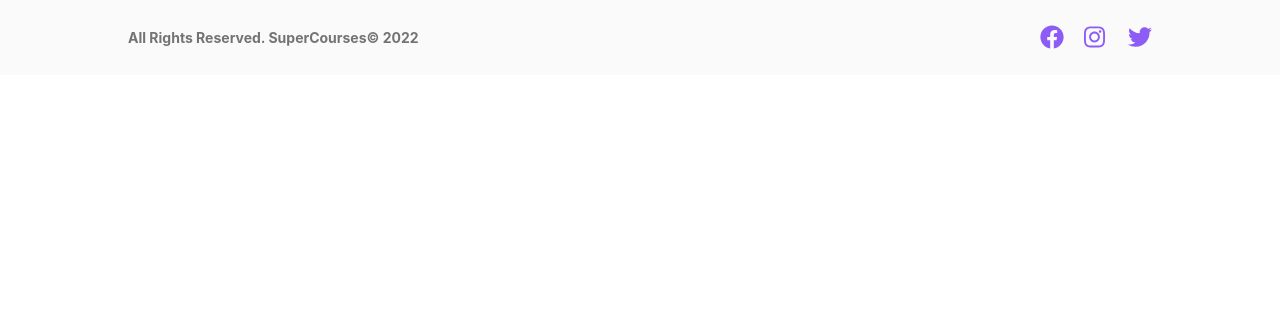
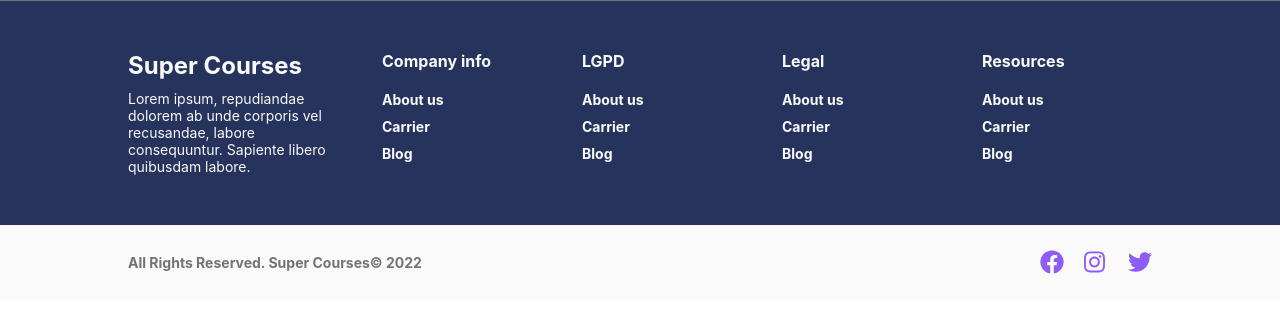
Before and after one commit to pedrohhcunha/supercourses, a Next.js app: page / in a window 1280 px wide. Shown: the top 312 px of the page. Built offline with nearby package versions, Linux system fonts and the light colour scheme.

Commit message:
subFooter from footer component

```diff
--- a/components/Footer/component.jsx
+++ b/components/Footer/component.jsx
@@ -10,12 +10,97 @@ export default function Footer(props){
     return(
         <footer className={styles.footer}>
             <div className={styles.subFooter}>
-
+                <div className={styles.resume}>
+                    <h5 className={styles.title}>Super Courses</h5>
+                    <p className={styles.paragraph}>Lorem ipsum, repudiandae dolorem ab unde corporis vel recusandae, labore consequuntur. Sapiente libero quibusdam labore.</p>
+                </div>
+                <div className={styles.groupInfos}>
+                    <div className={styles.areaLinks}>
+                        <h5 className={styles.title}>Company info</h5>
+                        <ul className={styles.list}>
+                            <li className={styles.item}>
+                                <Link target="_blank" href="https://www.google.com">
+                                    <a className={styles.link}>About us</a>
+                                </Link>
+                            </li>
+                            <li className={styles.item}>
+                                <Link target="_blank" href="https://www.google.com">
+                                    <a className={styles.link}>Carrier</a>
+                                </Link>
+                            </li>
+                            <li className={styles.item}>
+                                <Link target="_blank" href="https://www.google.com">
+                                    <a className={styles.link}>Blog</a>
+                                </Link>
+                            </li>
+                        </ul>
+                    </div>
+                    <div className={styles.areaLinks}>
+                        <h5 className={styles.title}>LGPD</h5>
+                        <ul className={styles.list}>
+                            <li className={styles.item}>
+                                <Link target="_blank" href="https://www.google.com">
+                                    <a className={styles.link}>About us</a>
+                                </Link>
+                            </li>
+                            <li className={styles.item}>
+                                <Link target="_blank" href="https://www.google.com">
+                                    <a className={styles.link}>Carrier</a>
+                                </Link>
+                            </li>
+                            <li className={styles.item}>
+                                <Link target="_blank" href="https://www.google.com">
+                                    <a className={styles.link}>Blog</a>
+                                </Link>
+                            </li>
+                        </ul>
+                    </div>
+                    <div className={styles.areaLinks}>
+                        <h5 className={styles.title}>Legal</h5>
+                        <ul className={styles.list}>
+                            <li className={styles.item}>
+                                <Link target="_blank" href="https://www.google.com">
+                                    <a className={styles.link}>About us</a>
+                                </Link>
+                            </li>
+                            <li className={styles.item}>
+                                <Link target="_blank" href="https://www.google.com">
+                                    <a className={styles.link}>Carrier</a>
+                                </Link>
+                            </li>
+                            <li className={styles.item}>
+                                <Link target="_blank" href="https://www.google.com">
+                                    <a className={styles.link}>Blog</a>
+                                </Link>
+                            </li>
+                        </ul>
+                    </div>
+                    <div className={styles.areaLinks}>
+                        <h5 className={styles.title}>Resources</h5>
+                        <ul className={styles.list}>
+                            <li className={styles.item}>
+                                <Link target="_blank" href="https://www.google.com">
+                                    <a className={styles.link}>About us</a>
+                                </Link>
+                            </li>
+                            <li className={styles.item}>
+                                <Link target="_blank" href="https://www.google.com">
+                                    <a className={styles.link}>Carrier</a>
+                                </Link>
+                            </li>
+                            <li className={styles.item}>
+                                <Link target="_blank" href="https://www.google.com">
+                                    <a className={styles.link}>Blog</a>
+                                </Link>
+                            </li>
+                        </ul>
+                    </div>
+                </div>
             </div>
             <div className={styles.finalBar}>
                 <Link target="_blank" href="https://www.google.com/">
                     <a className={styles.copyright}>
-                    All Rights Reserved. SuperCourses© 2022
+                    All Rights Reserved. Super Courses© 2022
                     </a>
                 </Link>
                 <div className={styles.socialMedias}>
--- a/components/Footer/styles.module.scss
+++ b/components/Footer/styles.module.scss
@@ -1,5 +1,67 @@
 .footer{
     width: 100%;
+    border-top: 1px solid var(--gray);
+
+    .subFooter{
+        background: var(--darkPurple);
+        width: 100%;
+        padding: 50px 10%;
+        display: flex;
+        align-items: flex-start;
+        justify-content: space-between;
+
+        .resume{
+            margin-right: 30px;
+
+            .title{
+                font-size: 24px;
+                font-weight: bold;
+                color: var(--white);
+                margin-bottom: 10px;
+            }
+
+            .paragraph{
+                font-size: 14px;
+                color: var(--white);
+            }
+        }
+
+        .groupInfos{
+            display: flex;
+            align-items: center;
+            justify-content: flex-start;
+
+            .areaLinks{
+                min-width: 170px;
+                margin-right: 30px;
+
+                .title{
+                    font-size: 16px;
+                    color: var(--white);
+                    margin-bottom: 20px;
+                }
+
+                .list{
+                    list-style: none;
+
+                    .item{
+                        font-size: 14px;
+                        font-weight: bold;
+                        color: var(--white);
+                        margin-bottom: 10px;
+
+                        &:last-child{
+                            margin: 0;
+                        }
+                    }
+                }
+
+                &:last-child{
+                    margin: 0;
+                }
+            }
+        }
+    }
 
     .finalBar{
         width: 100%;
--- a/styles/globals.css
+++ b/styles/globals.css
@@ -2,6 +2,7 @@
   --white: #FAFAFA;
   --gray: #737373;
   --purple: #8D5CF6;
+  --darkPurple: #26335D;
 }
 
 *{
```
